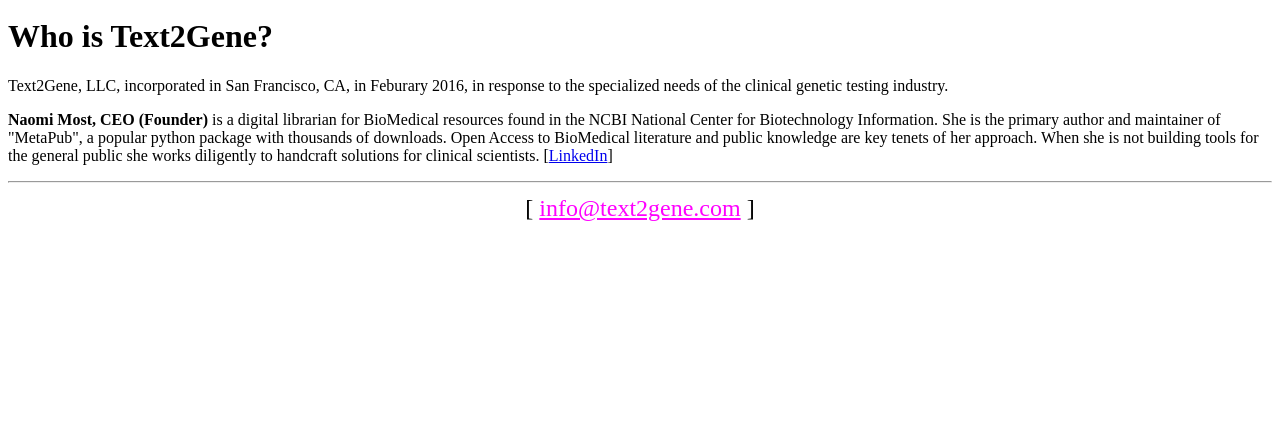
After one commit to text2gene/text2gene, a Flask app: page /who in a window 1280 px wide. The commit adds this page. Shown: the part 363-800 px from the top of the page. Run offline with Flask 2, Linux system fonts and the light colour scheme; parts of the project's set-up code (start-up, migrations or seed data) failed here and were passed over.

Commit message:
updates to base_routes, brought index.html into Flask app, move former "/" to demo.html

```diff
--- a/text2gene/base_routes.py
+++ b/text2gene/base_routes.py
@@ -29,12 +29,22 @@ HGVS_SAMPLES = ['NM_194248.1:c.158C>T',
 
 @base.route('/')
 def home():
-    return render_template('home.html')
+    return render_template('index.html')
 
 
 @base.route('/about')
 def about():
     return render_template('about.html')
+
+
+@base.route('/who')
+def who():
+    return render_template('who.html')
+
+
+@base.route('/demo')
+def demo():
+    return render_template('demo.html')
 
 
 @base.route('/query', methods=['POST'])
--- a/text2gene/report_utils.py
+++ b/text2gene/report_utils.py
@@ -192,6 +192,12 @@ class Citation(object):
         return self._pdf_src.url
 
     @property
+    def dxdoi_url(self):
+        if self.pma.doi:
+            return 'https://dx.doi.org/' + self.pma.doi
+        return None
+
+    @property
     def pubmed_url(self):
         return 'http://www.ncbi.nlm.nih.gov/pubmed/{pmid}'.format(pmid=self.pmid)
 
--- a/text2gene/templates/query.html
+++ b/text2gene/templates/query.html
@@ -125,7 +125,7 @@
             <td class="green_dot">{% if citation.in_ncbi %}<img src="/greenlight.png" />{% endif %}</td>
             <td class="pubtator">{% if citation.in_pubtator %}<span class="mention"><a target="_blank" href="{{ citation.pubtator_url }}">{{ citation.pubtator_mention }}</a></span>{% endif %}</td>
             <td class="google">{% if citation.in_google %}<span class="snippet"><a target="_blank" href="{{ citation.google_url }}">{{ citation.htmlSnippet }}</a></span>{% endif %}</td>
-            <td class="pdf">{% if citation.pdf_url %}<a href="{{ citation.pdf_url }}">[pdf]</a>{% endif %}</td>
+            <td class="publink">{% if citation.dxdoi_url %}<a href="{{ citation.dxdoi_url }}">[publisher link]</a>{% endif %}</td>
         </tr>{% endfor %}
     </table>
 
--- /dev/null
+++ b/text2gene/templates/who.html
@@ -0,0 +1,65 @@
+<html><head><title>Text2Gene dot com</title></head>
+    <style>
+            body {
+                font-family: serif;
+            }
+            .clear {
+                clear: both;
+            }
+            #header {
+                width: 100%;
+                text-align: center;
+            }
+            #footer {
+                width: 100%;
+                text-align: center;
+                font-size: 24px;
+            }
+            #footer a {
+                color: magenta;
+            }
+            .ncbi_tag {
+                color: darkolivegreen;
+            }
+            .positive {
+                background-color: lightblue;
+            }
+            .negative {
+                background-color: whitesmoke;
+            }
+            .values {
+                text-align: left;
+            }
+            .values .icon {
+                width: 100px;
+            }
+            .values .text {
+                font-weight: bold;
+                font-size: 24px;
+            }
+    </style>
+
+<body>
+
+<div id="header">
+<img src="img/text2gene_logo_small.png" />
+
+<p><i>Automatically search PubMed and databases for information relevant for clinical interpretation of rare genetic variants.</i></p>
+</div>
+
+<div class="clear"><hr /></div>
+
+<div id="content">
+	<h1>Who is Text2Gene?</h1>
+
+	<p>Text2Gene, LLC, incorporated in San Francisco, CA, in Feburary 2016, in response to the specialized needs of the clinical genetic testing industry.</p>
+
+	<p><b>Naomi Most, CEO (Founder)</b> is a digital librarian for BioMedical resources found in the NCBI National Center for Biotechnology Information. She is the primary author and maintainer of "MetaPub", a popular python package with thousands of downloads. Open Access to BioMedical literature and public knowledge are key tenets of her approach. When she is not building tools for the general public she works diligently to handcraft solutions for clinical scientists.  [<a href="https://www.linkedin.com/in/nthmost">LinkedIn</a>]</p>
+
+</div>
+
+<div class="clear"></div>
+
+<div id="footer"><hr />[ <a href="mailto:info@text2gene.com">info@text2gene.com</a> ]</div>
+</body>
+</html>
```
Also changed, not shown: text2gene/templates/index.html (added, +74 -0 lines), text2gene/templates/demo.html (renamed from text2gene/templates/home.html).
